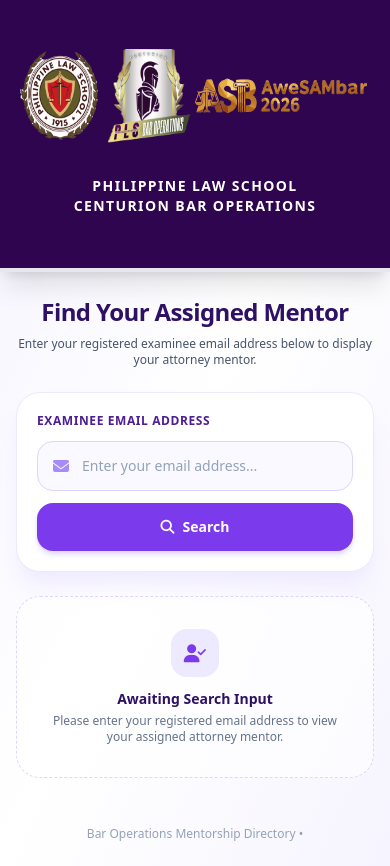
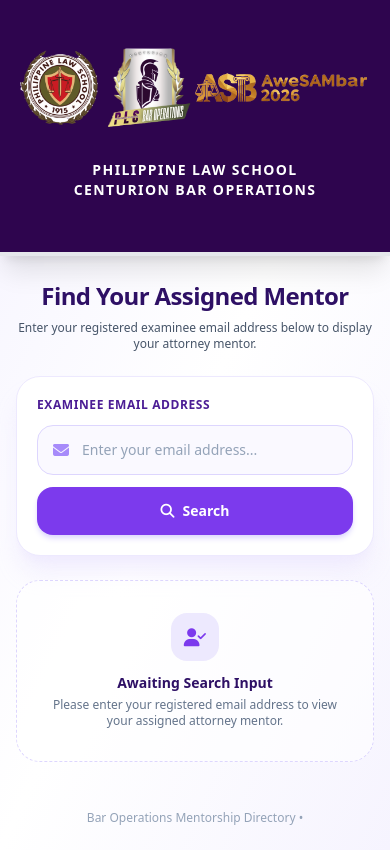
Before and after one commit to acfunelas/bar-ops-mentor-assignment, a plain HTML site: page index.html in a window 390 px wide. Drawn offline with nearby package versions, Linux system fonts and the light colour scheme.

Commit message:
Adjust logo size in header
Updated logo image size in header section.

```diff
--- a/index.html
+++ b/index.html
@@ -41,8 +41,9 @@
     <header class="text-white shadow-xl border-b-4 border-gold-500 relative overflow-hidden -mx-4 sm:-mx-6" style="background-color: #2E054E;">
         <div class="max-w-4xl mx-auto px-4 sm:px-6 py-10 text-center relative z-10">
             <div class="flex justify-center items-center space-x-6 mb-6">
-                <img src="PLS LOGO.png" alt="PLS Centurion Bar Ops Logo" class="h-28 w-auto">
-            </div><div class="flex justify-center items-center text-gold-500 font-semibold tracking-widest text-sm mb-3 uppercase">
+                <img src="PLS LOGO.png" alt="PLS Centurion Bar Ops Logo" class="h-24 sm:h-28 w-auto max-w-full object-contain">
+            </div>
+            <div class="flex justify-center items-center text-gold-500 font-semibold tracking-widest text-sm mb-3 uppercase">
                 Philippine Law School
                 <br>
                 Centurion Bar Operations
```
